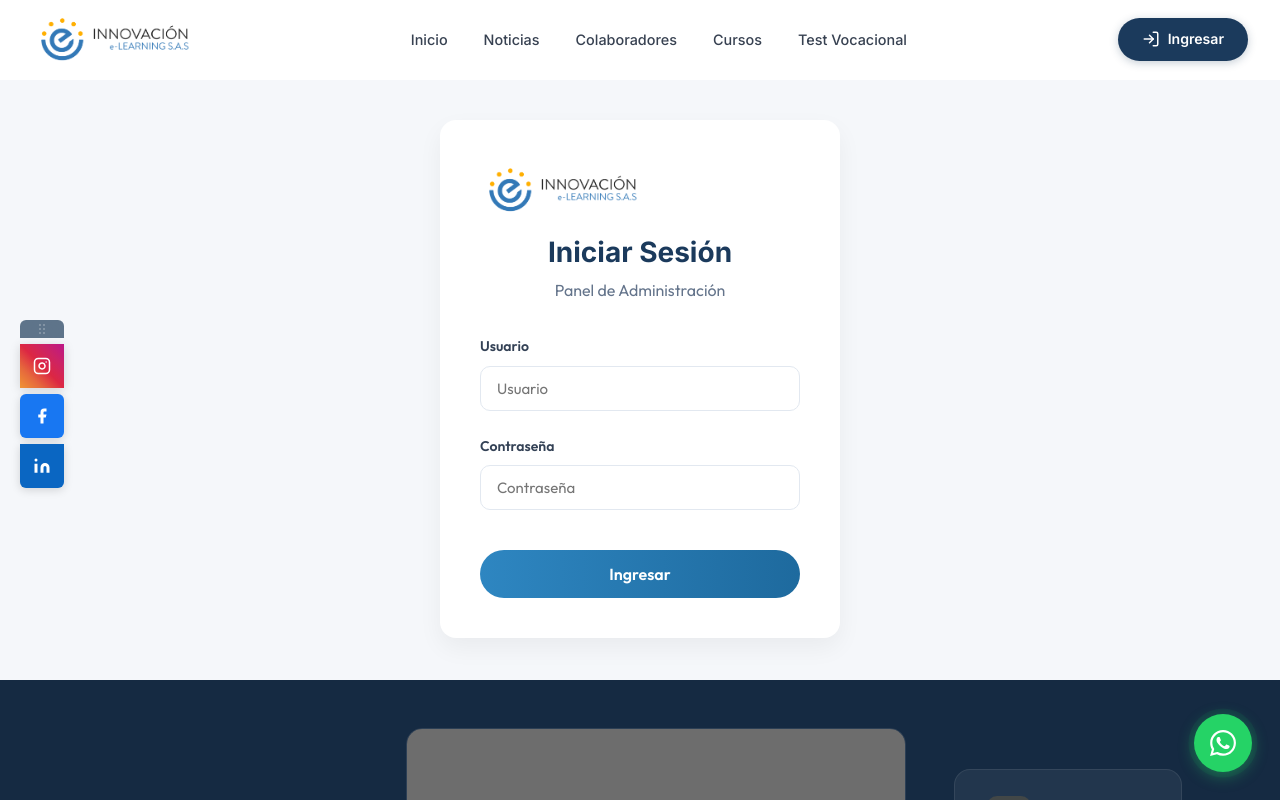
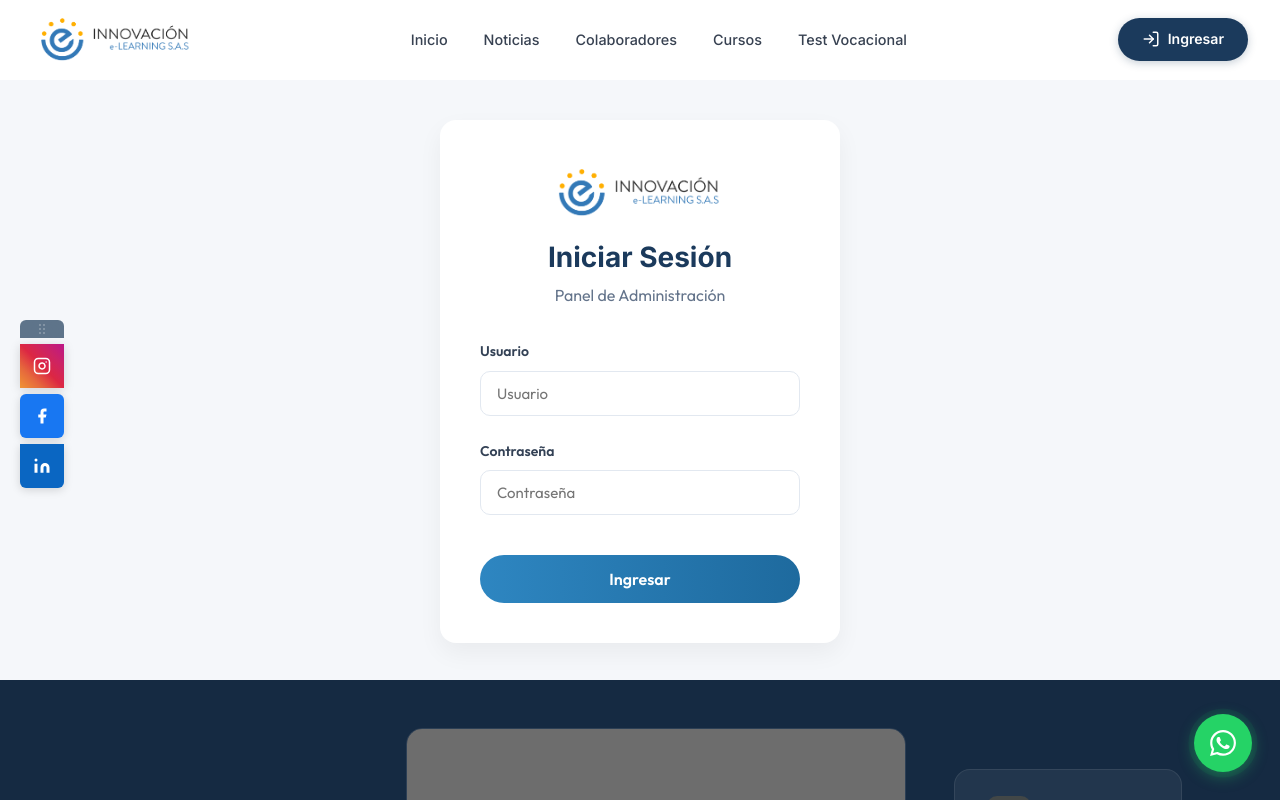
Before and after one commit to jorgelosada1/Innovacion, a React (Vite) app: page /login in a window 1280 px wide. Shown: the top 800 px of the page. Built offline with nearby package versions, Linux system fonts and the light colour scheme; grey boxes are pictures that could not be loaded.

Commit message:
fix: Update Test Vocacional link to eight version and center logo in login page

```diff
--- a/src/components/Hero.jsx
+++ b/src/components/Hero.jsx
@@ -26,7 +26,7 @@ const Hero = () => {
               <span className="hero__btn-dot hero__btn-dot--yellow"></span>
               Solicitar Asesoría
             </a>
-            <a href="https://test-vocacional-gold.vercel.app/" target="_blank" rel="noopener noreferrer" className="hero__btn hero__btn--ibero">
+            <a href="https://test-vocacional-eight.vercel.app/" target="_blank" rel="noopener noreferrer" className="hero__btn hero__btn--ibero">
               <svg width="16" height="16" viewBox="0 0 24 24" fill="none" stroke="currentColor" strokeWidth="2" strokeLinecap="round" strokeLinejoin="round" style={{marginRight: '4px'}}>
                 <path d="M9 11l3 3L22 4"/><path d="M21 12v7a2 2 0 01-2 2H5a2 2 0 01-2-2V5a2 2 0 012-2h11"/>
               </svg>
--- a/src/components/Navbar.jsx
+++ b/src/components/Navbar.jsx
@@ -26,7 +26,7 @@ const Navbar = () => {
     { name: 'Noticias', href: '/noticias', type: 'route' },
     { name: 'Colaboradores', href: '/colaboradores', type: 'route' },
     { name: 'Cursos', href: '/cursos', type: 'route' },
-    { name: 'Test Vocacional', href: 'https://test-vocacional-gold.vercel.app/', type: 'external' },
+    { name: 'Test Vocacional', href: 'https://test-vocacional-eight.vercel.app/', type: 'external' },
   ];
 
   const toggleMobileMenu = () => {
--- a/src/pages/LoginPage.css
+++ b/src/pages/LoginPage.css
@@ -22,8 +22,9 @@
 }
 
 .login-page__logo {
-  height: 60px;
-  margin-bottom: var(--spacing-md, 16px);
+  height: 65px;
+  display: block;
+  margin: 0 auto var(--spacing-md, 16px) auto;
   object-fit: contain;
 }
 
```
